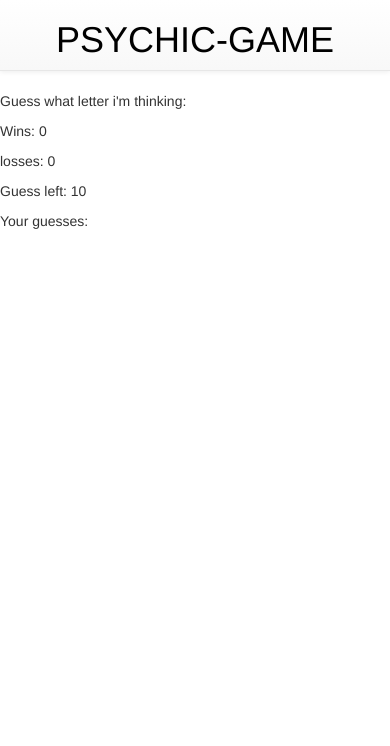
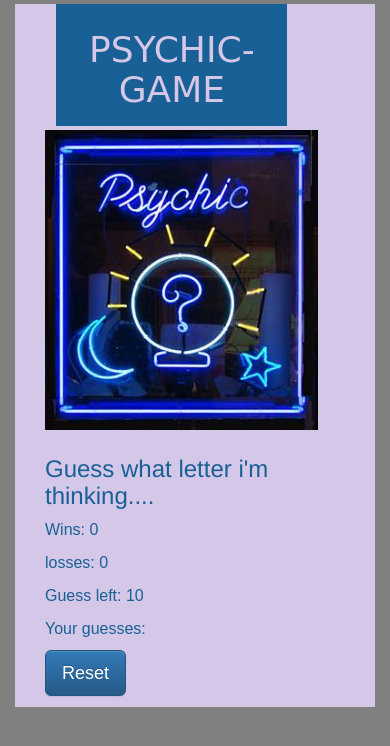
Before and after one commit to mgikanga/Psychic-Game, a plain HTML site: page index.html in a window 390 px wide. Drawn offline with nearby package versions, Linux system fonts and the light colour scheme.

Commit message:
styled css file and added bootstrap link and added a reset button

```diff
--- a/assets/css/style.css
+++ b/assets/css/style.css
@@ -1,5 +1,30 @@
-#top{
-    background-color: blueviolet;
-    color: black;
+body{
+    background-color: grey;
+}
+#header{
+    background-color:#196096;
+    color:#d4c7e7;
     text-align: center;
+    padding: 2%;
+    width: 70%;
+   font-family: 'Berkshire Swash', cursive;
+   margin: 0 0 1% 8%;
+
 }
+p{
+    font-size: 16px;
+    font-family: 'Timmana', sans-serif;
+    color: #196096;
+}
+#main{
+    width: 100%;
+    margin: auto;
+    background-color: #d4c7e7;
+    margin-top: 1%;
+}
+h3{
+    color: #196096;
+}
+img{
+    margin-bottom: 2%;
+}
--- a/assets/javascript/game.js
+++ b/assets/javascript/game.js
@@ -13,7 +13,6 @@ var myLetters = ["a", "b", "c", "d", "e", "f", "g", "h", "i", "j", "k", "l", "m"
 var computeGuess = Math.floor(Math.random() * myLetters.length);
 var letterPicked = myLetters[computeGuess];
 console.log(letterPicked);
-
 // letter check loop
 document.onkeyup = function (event) {
     var userKey = String.fromCharCode(event.keyCode).toLowerCase();
@@ -53,9 +52,36 @@ if (guessesSoFar.indexOf(userKey)<0 && myLetters.indexOf(userKey)>= 0){
         var loss = document.getElementById("losses");
         loss.textContent = "Losses: " + l;
         g = 10;
-		guessesSoFar = [];
+        var gues = document.getElementById("left");
+        gues.textContent = "Guesses left: " + g;
+        guessesSoFar = [];
         letterPicked = myLetters[Math.floor(Math.random() * myLetters.length)];
-        console.log(letterPicked);
+    guesses.textContent = "Your guesses: " + guessesSoFar ;
     }
 
-}
+};
+
+// reset function
+    var r = document.getElementById("give");
+    document.onclick = function(event) {
+        // set wins to zero
+        w = 0;
+        var win = document.getElementById("wins");
+        win.textContent = "Wins:" + w;
+         // set losses to zero
+        l=0;
+        var loss = document.getElementById("losses");
+        loss.textContent = "Losses: " + l;
+ // set guesses to ten
+        g = 10;
+        var gues = document.getElementById("left");
+        gues.textContent = "Guesses left: " + g;
+//  set letter guessed back to null
+        guessesSoFar = [];
+        var clear = document.getElementById("guesses");
+    clear.textContent = "Your guesses: " + guessesSoFar ;
+        letterPicked = myLetters[Math.floor(Math.random() * myLetters.length)];
+
+    console.log('hey');
+};
+//function begin
--- a/index.html
+++ b/index.html
@@ -3,7 +3,7 @@
 <head>
     <meta charset="utf-8" />
     <meta http-equiv="X-UA-Compatible" content="IE=edge">
-    <title>Page Title</title>
+    <title>psychic-Game</title>
     <meta name="viewport" content="width=device-width, initial-scale=1">
     <!-- Latest compiled and minified CSS -->
 <link rel="stylesheet" href="https://maxcdn.bootstrapcdn.com/bootstrap/3.3.7/css/bootstrap.min.css" integrity="sha384-BVYiiSIFeK1dGmJRAkycuHAHRg32OmUcww7on3RYdg4Va+PmSTsz/K68vbdEjh4u" crossorigin="anonymous">
@@ -17,16 +17,33 @@
     <script src="assets/javascript/game.js"></script>
 </head>
 <body>
-        <nav class="navbar navbar-default navbar-static-top" id="top";>
-                <div class="container">
-                  <h1>PSYCHIC-GAME</h1>
-                </div>
-              </nav>
-    <P>Guess what letter i'm thinking:</P>
+        <div class="container">
+            <div class = "container" id="main">
+                <div class="row">
+                    <div class="col-md-12">
+
+
+    <div id="header"><h1>PSYCHIC-GAME</h1></div>
+
+        <div class="raw">
+                <div class="col-md-1"></div>
+                <div class="col-md-4">
+    <img src="assets/images/psychic.jpg" alt="psych">
+    </div>
+    <div class="col-md-5">
+    <h3>Guess what letter i'm thinking....</h3>
     <P id = "wins">Wins: 0</P>
     <P id="losses">losses: 0</P>
     <P id="left" >Guess left: 10</P>
     <p id ="guesses"> Your guesses:</p>
+            <p><a class="btn btn-primary btn-lg" href="#" role="button" id="give">Reset</a></p>
 
+    <div class="col-md-2"></div>
+</div>
+</div>
+</div>
+</div>
+</div>
+</div>
 </body>
 </html>
```
